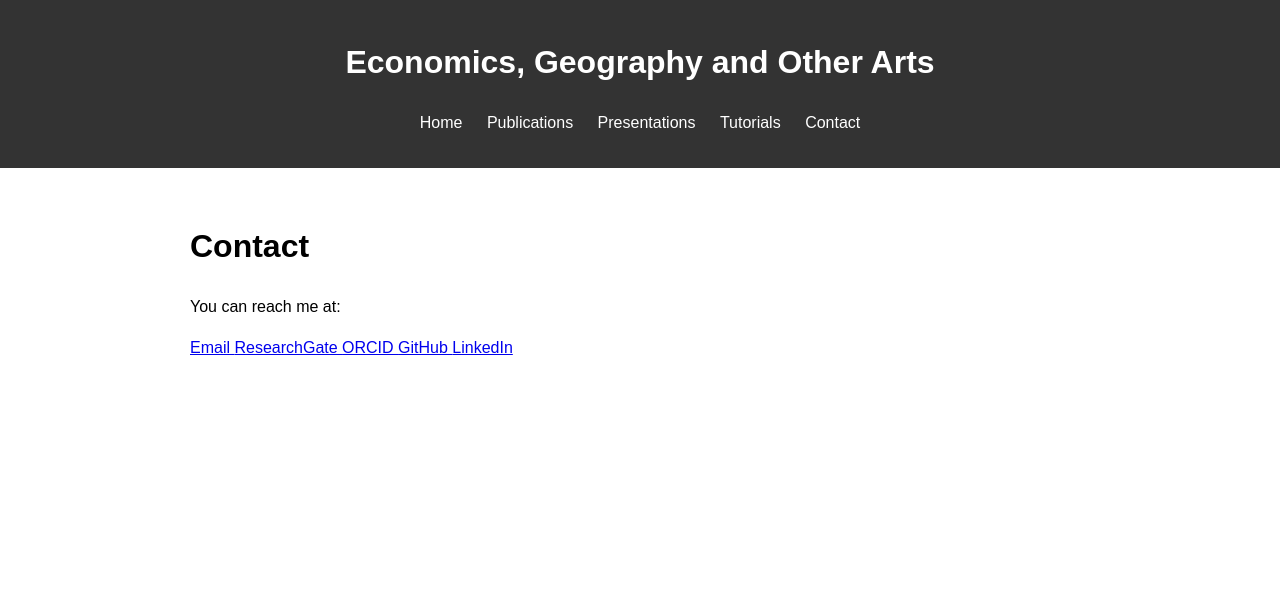
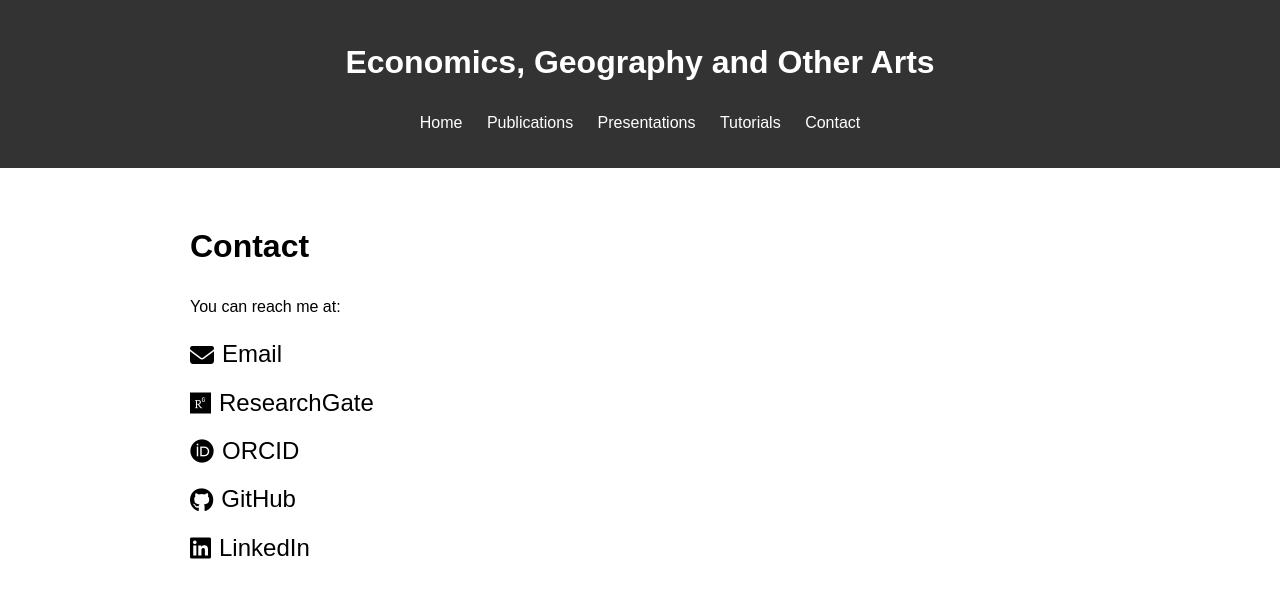
Before and after one commit to Favioleiva/favioleiva.github.io, a Jekyll site: the page built from contact.md, in a window 1280 px wide. Shown: the top 598 px of the page. Built offline with Jekyll 4.4.1, drawn with Linux system fonts in a browser that asks for light colours; nearby versions of some CDN libraries.

Commit message:
Update default.html

```diff
--- a/_layouts/default.html
+++ b/_layouts/default.html
@@ -7,13 +7,36 @@
     <link rel="stylesheet" href="{{ '/styles.css' | relative_url }}">
     <link rel="icon" href="{{ '/images/faviocon.ico' | relative_url }}" type="image/x-icon">
     <link rel="shortcut icon" href="{{ '/images/faviocon.ico' | relative_url }}" type="image/x-icon">
+
+    <!-- Agrega el script de Font Awesome -->
+    <script src="https://kit.fontawesome.com/66fbeebd3b.js" crossorigin="anonymous"></script>
+
+    <!-- Estilos personalizados para los iconos de contacto -->
+    <style>
+        .contact-icons {
+            display: flex;
+            flex-direction: column;
+            gap: 10px;
+        }
+
+        .contact-icons a {
+            display: flex;
+            align-items: center;
+            text-decoration: none;
+            color: #000;
+            font-size: 1.5em;
+        }
+
+        .contact-icons i {
+            margin-right: 8px;
+        }
+    </style>
 </head>
 <body>
     <header>
         <h1>Economics, Geography and Other Arts</h1>
         <nav>
             <ul>
-                <!-- Agregado el enlace "Home" -->
                 <li><a href="{{ '/' | relative_url }}">Home</a></li>
                 <li><a href="{{ '/publications/' | relative_url }}">Publications</a></li>
                 <li><a href="{{ '/presentations/' | relative_url }}">Presentations</a></li>
```
